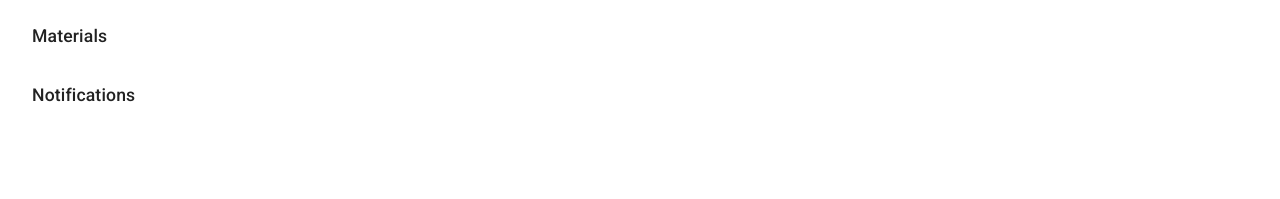
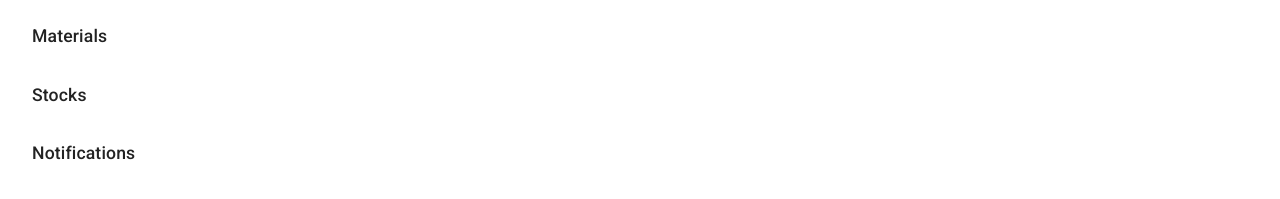
Before and after one commit to KZ-ERP-solutions/ERPfrontend, a React (Vite) app: page /planning/dashboard in a window 1280 px wide. Shown: the part 257-456 px from the top of the page. Built offline with nearby package versions, Linux system fonts and the light colour scheme; no server answers.

Commit message:
Stock added to side panel

```diff
--- a/src/components/common/SidePanel.jsx
+++ b/src/components/common/SidePanel.jsx
@@ -171,7 +171,38 @@ function SidePanel() {
               <Link
                 underline="none"
                 color="tertiary"
-                to="/planning/notification"
+                to="/planning/stocks"
+                component={RouterLink}
+                sx={{
+                  fontWeight: 500,
+                  fontSize: '1.1rem',
+                  color: 'text.primary',
+                  px: 4,
+                  py: 1.5,
+                  width: '12rem',
+                  my: 0.5,
+                  bgcolor: String(location.pathname).includes(
+                    '/planning/stocks',
+                  )
+                    ? 'tertiary.light'
+                    : 'transparent',
+                  '&:hover': {
+                    bgcolor: String(location.pathname).includes(
+                      '/planning/stocks',
+                    )
+                      ? 'tertiary.main'
+                      : 'tertiary.light',
+                  },
+                }}
+              >
+                Stocks
+              </Link>
+            </ListItem>
+            <ListItem disablePadding>
+              <Link
+                underline="none"
+                color="tertiary"
+                to="/planning/notifications"
                 component={RouterLink}
                 sx={{
                   fontWeight: 500,
@@ -184,13 +215,13 @@ function SidePanel() {
                   bgcolor: data
                     ? '#FA9884'
                     : String(location.pathname).includes(
-                      '/planning/notification',
+                      '/planning/notifications',
                     )
                       ? 'tertiary.light'
                       : 'transparent',
                   '&:hover': {
                     bgcolor: String(location.pathname).includes(
-                      '/planning/notification',
+                      '/planning/notifications',
                     )
                       ? 'tertiary.main'
                       : 'tertiary.light',
--- a/src/pages/planning/Planning.jsx
+++ b/src/pages/planning/Planning.jsx
@@ -10,6 +10,7 @@ import Materials from './Materials';
 import Products from './Products';
 import Dashboard from '../Dashboard';
 import Notification from './Notification';
+import Stocks from './Stocks';
 
 function Planning() {
   const location = useLocation();
@@ -30,7 +31,8 @@ function Planning() {
         {/* <Route exact path="/bom" element={<BOM />} /> */}
         <Route exact path="/products" element={<Products />} />
         <Route exact path="/materials" element={<Materials />} />
-        <Route exact path="/notification" element={<Notification />} />
+        <Route exact path="/stocks" element={<Stocks />} />
+        <Route exact path="/notifications" element={<Notification />} />
         <Route path="*" element={<ErrorPage />} />
       </Routes>
     </Container>
--- /dev/null
+++ b/src/pages/planning/Stocks.jsx
@@ -0,0 +1,7 @@
+import React from 'react';
+
+function Stocks() {
+  return <div>Stocks</div>;
+}
+
+export default Stocks;
```
